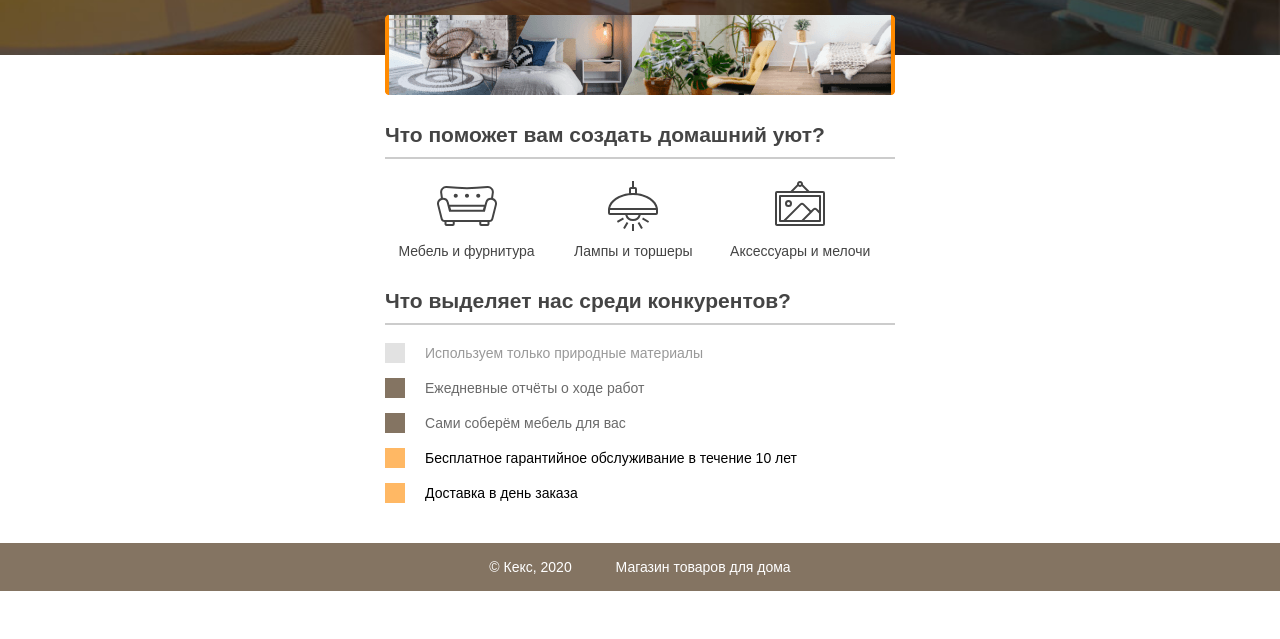
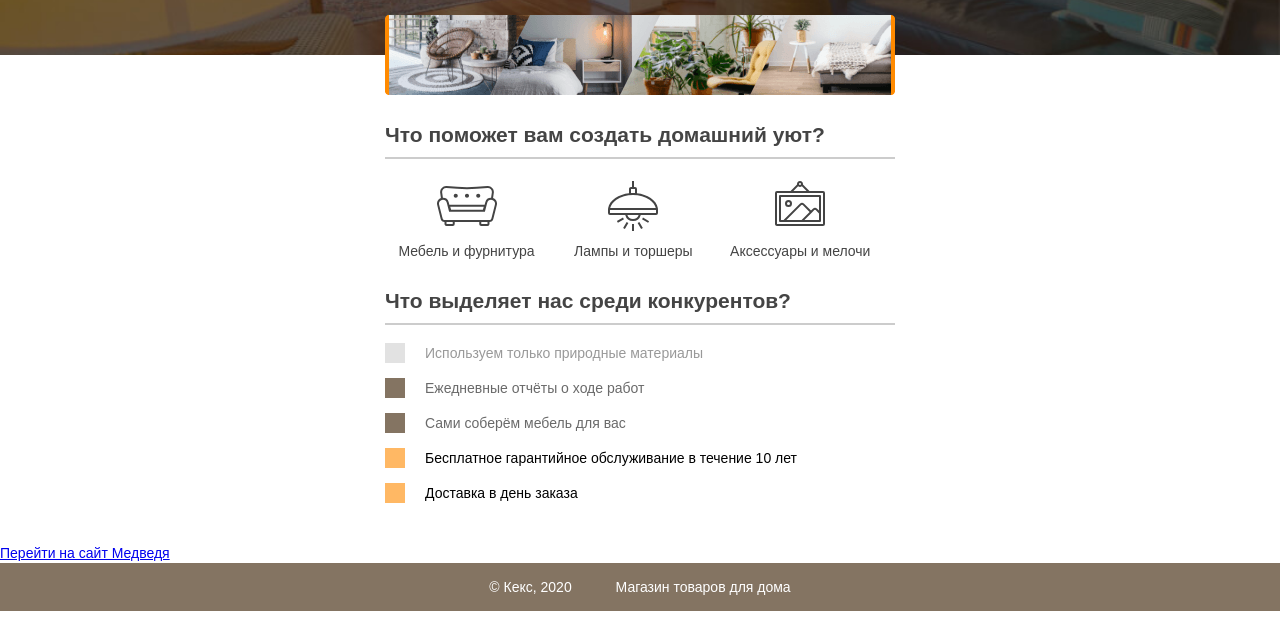
Before and after one commit to IvanAvlasevich/first-step-one, a plain HTML site: page source/index.html in a window 1280 px wide. Shown: the part 161-800 px from the top of the page. Drawn offline with Linux system fonts and the light colour scheme.

Commit message:
Update index.html

```diff
--- a/source/index.html
+++ b/source/index.html
@@ -31,7 +31,9 @@
         <li class="advantages-item vip">Доставка в день заказа</li>
       </ul>
     </section>
-
+<section>
+  <a class="button" href="index.html">Перейти на сайт Медведя</a>
+    </section>
     <footer class="site-footer">
       <div class="container">
         <p>© Кекс, 2020</p>
```
